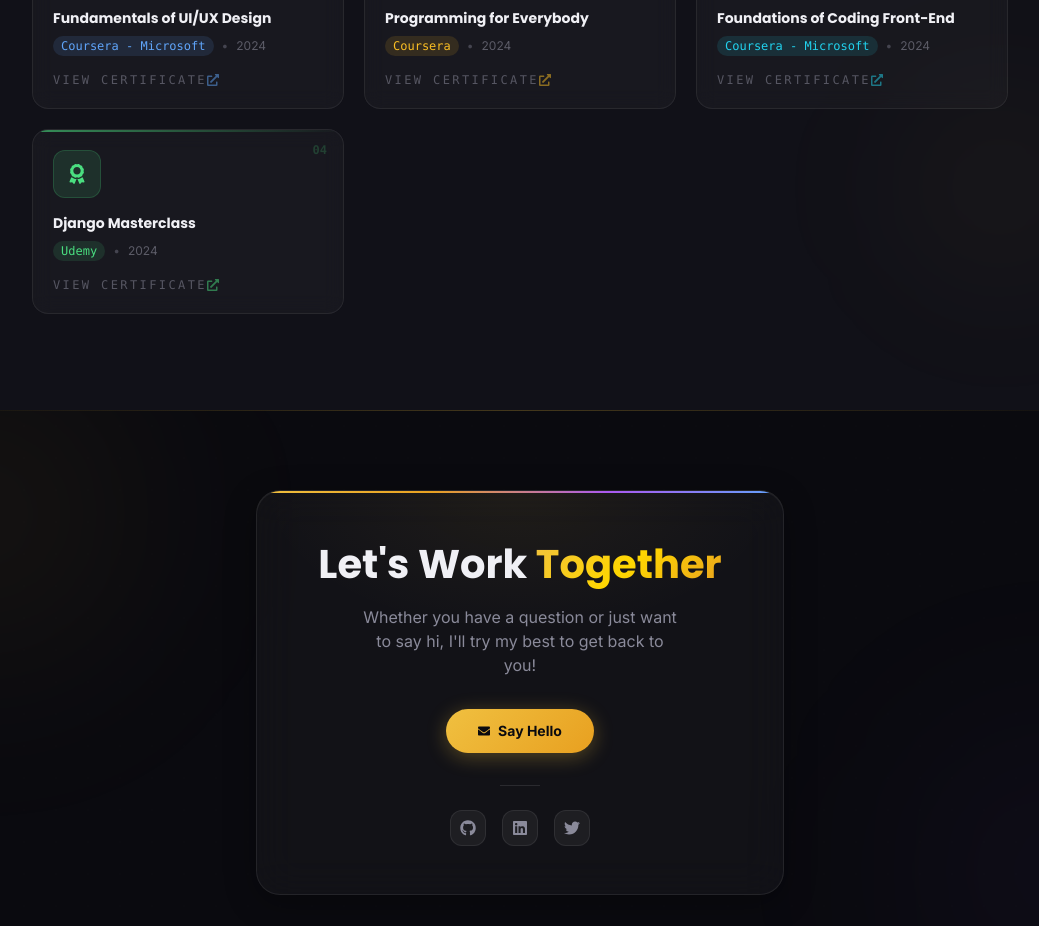
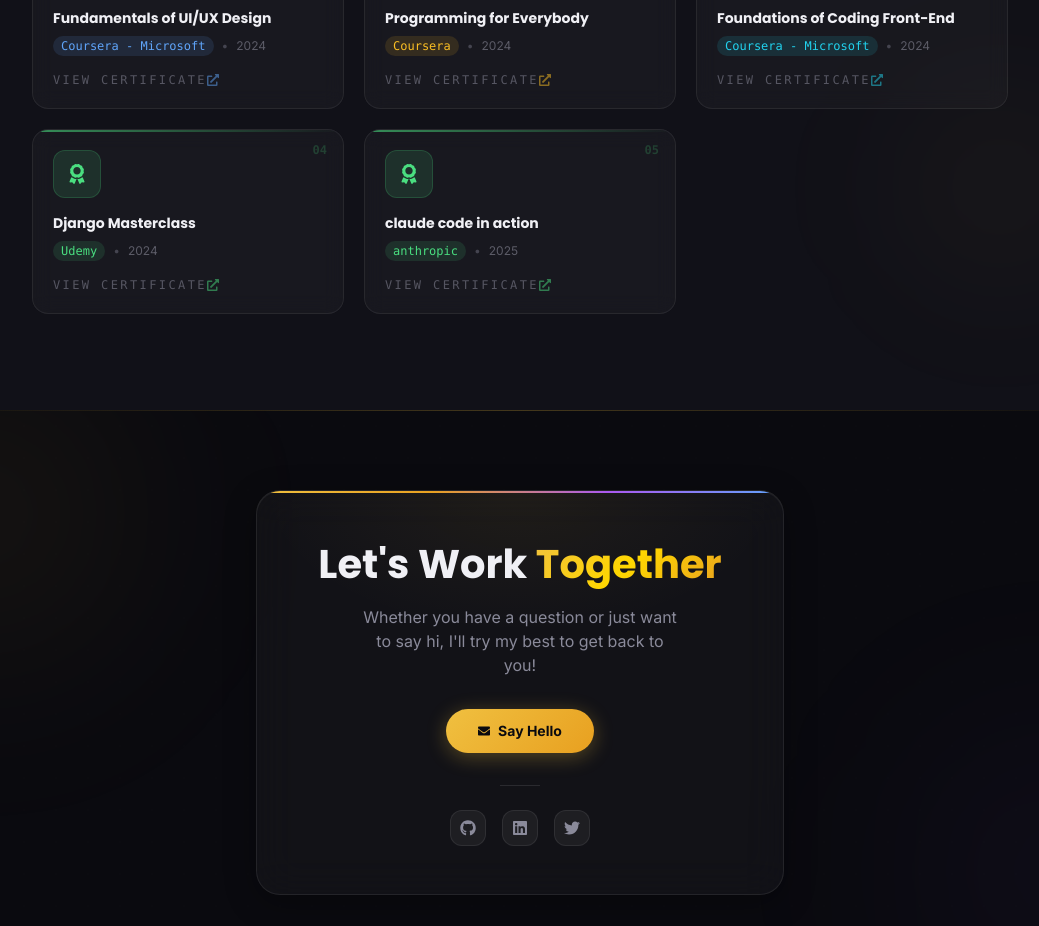
Before and after one commit to Dk821/portfolio-dev, a React (Vite) app: page / in a window 1280 px wide. Shown: the part 5060-5986 px from the top of the page, without its empty margins (120-1159 px from the left). Built offline with nearby package versions, Linux system fonts and the light colour scheme.

Commit message:
certificate commit

```diff
--- a/src/sections/Certifications.jsx
+++ b/src/sections/Certifications.jsx
@@ -40,6 +40,15 @@
         color: "#4ade80",
         glow: "rgba(74,222,128,0.12)",
         image: `${certificateBasePath}/Django Masterclass.png`,
+    },
+    {
+        title: "claude code in action",
+        issuer: "anthropic",
+        date: "2025",
+        link: "#",
+        color: "#4ade80",
+        glow: "rgba(74,222,128,0.12)",
+        image: `${certificateBasePath}/claude-code-in-action.png`,
     },
 ];
 
```
Also changed, not shown: public/certificates/claude-code-in-action.png (added).
